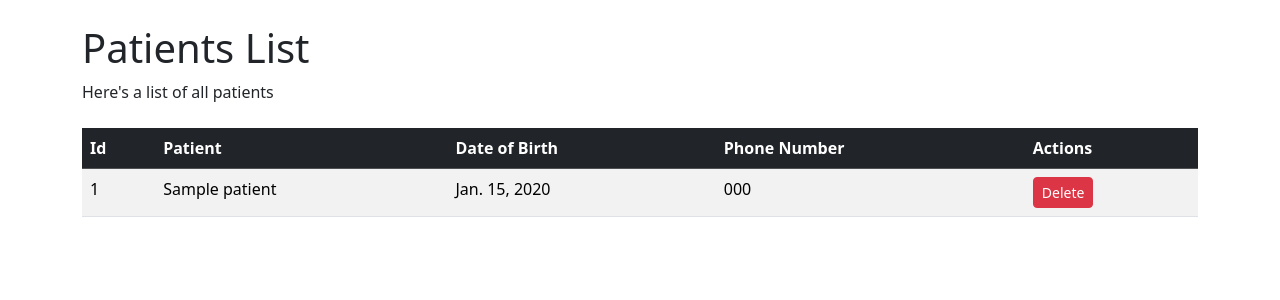
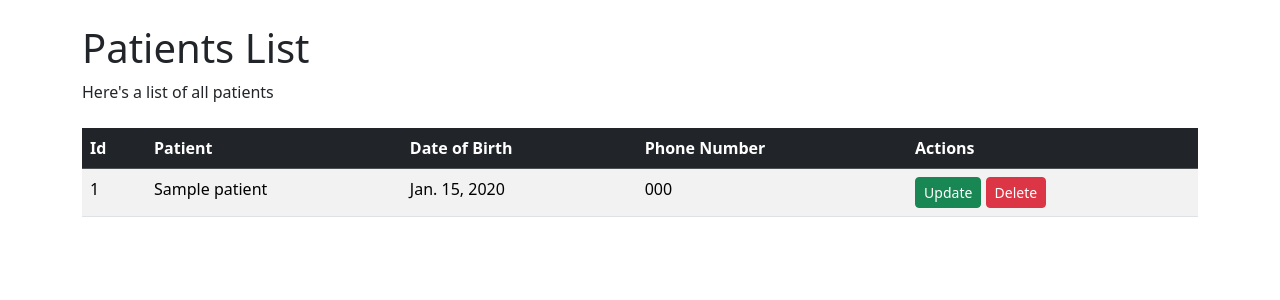
Before and after one commit to Aturinda-D/django-hospital-mgt-sys, a Django app: page /patients/ in a window 1280 px wide. Shown: the part 56-356 px from the top of the page. Run offline with Django 5.2, Linux system fonts and the light colour scheme; tables that the repository leaves empty hold one stand-in row (values such as "Sample post").

Commit message:
Feat: Added patient update functionality

```diff
--- a/hospital/templates/patients.html
+++ b/hospital/templates/patients.html
@@ -26,6 +26,7 @@
                     <td>{{ patient.date_of_birth }}</td>
                     <td>{{ patient.phone_number }}</td>
                     <td>
+                        <a href="{% url 'update_patient' patient.pk %}" class="btn btn-success btn-sm">Update</a>
                         <a href="{% url 'delete_patient' patient.pk %}" class="btn btn-danger btn-sm">Delete</a>
                     </td>
                 </tr>
--- a/hospital/templates/update_patient.html
+++ b/hospital/templates/update_patient.html
@@ -7,4 +7,10 @@
 {% block content %}
     <h1>Update Patient</h1>
     <p>Update your patients' credentials</p>
+    <form method='POST'>
+        {% csrf_token %}
+        {{ form.as_p }}
+        <button type='submit' class='mt-3 btn btn-dark'>Update patient</button>
+        <a href="{% url 'patients' %}" class="mt-3 btn btn-secondary ms-2">Cancel</a>
+    </form>
 {% endblock content %}
--- a/hospital/urls.py
+++ b/hospital/urls.py
@@ -8,7 +8,7 @@ urlpatterns = [
     path('accounts/logout/', LogoutView.as_view(), name='logout'),
     path('patients/', patients, name='patients'),
     path('add_patient/', add_patient, name='add_patient'),
-    path('update_patient/', update_patient, name='update_patient'),
+    path('update_patient/<int:pk>', update_patient, name='update_patient'),
     path('delete_patient/<int:pk>', delete_patient, name='delete_patient'),
     path('appointments/', appointments, name='appointments'),
     path('add_appointment/', add_appointment, name='add_appointment'),
--- a/hospital/views.py
+++ b/hospital/views.py
@@ -32,7 +32,7 @@ def login_view(request):
 
 # ----- PATIENTS ----- #
 def patients(request):
-    patients = Patient.objects.all()
+    patients = Patient.objects.all().order_by('id')
     return render(request, 'patients.html', {'patients' : patients})
 
 
@@ -52,8 +52,20 @@ def add_patient(request):
 
 
 @login_required
-def update_patient(request):
-    return render(request, 'update_patient.html')
+def update_patient(request, pk):
+    patient = get_object_or_404(Patient, pk=pk)
+    if request.method == "POST":
+        form = PatientForm(request.POST, instance=patient)
+        if form.is_valid():
+            form.save()
+            messages.success(request, "Patient data updated successfully!")
+            return redirect("patients")
+        else:
+            messages.error(request, "Failed to update patient data!")
+    else:
+        form = PatientForm(instance=patient)
+
+    return render(request, 'update_patient.html', {'form': form})
 
 
 @login_required
```
